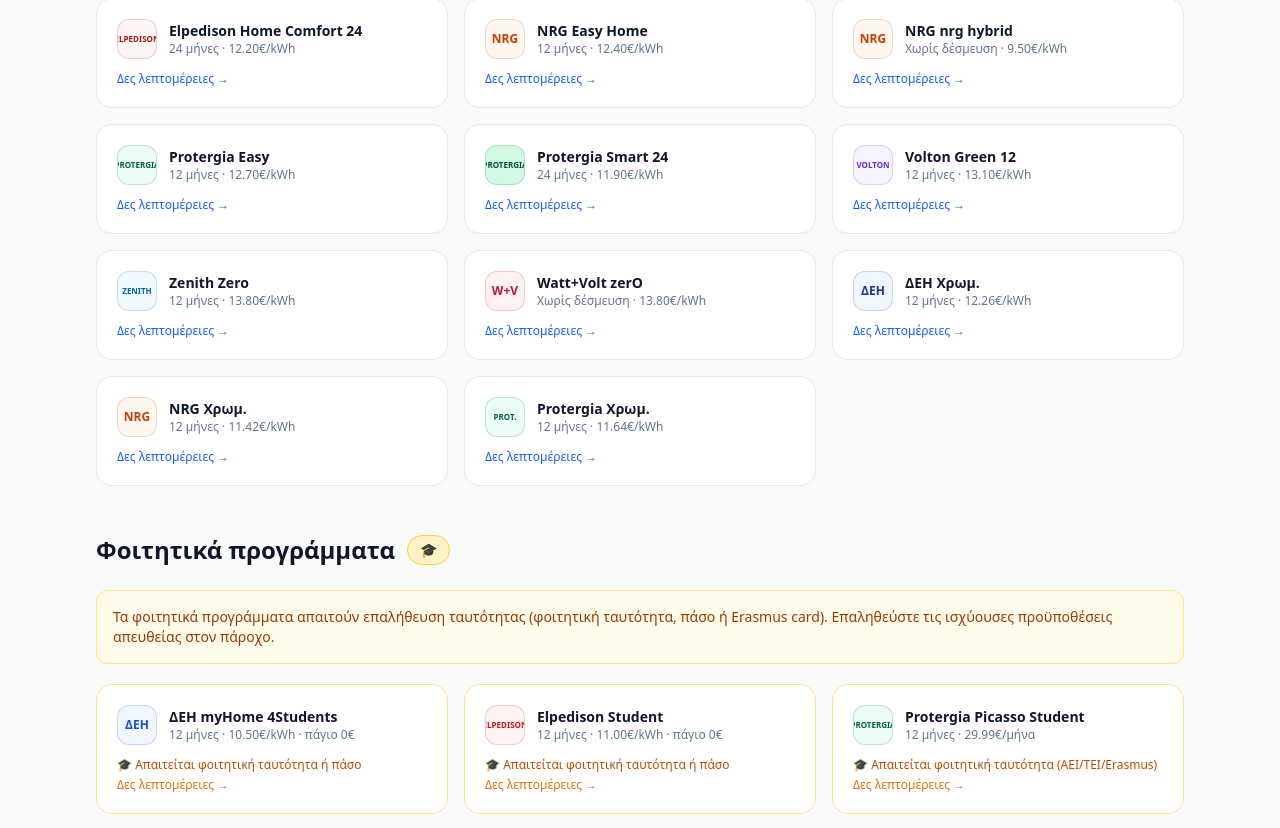
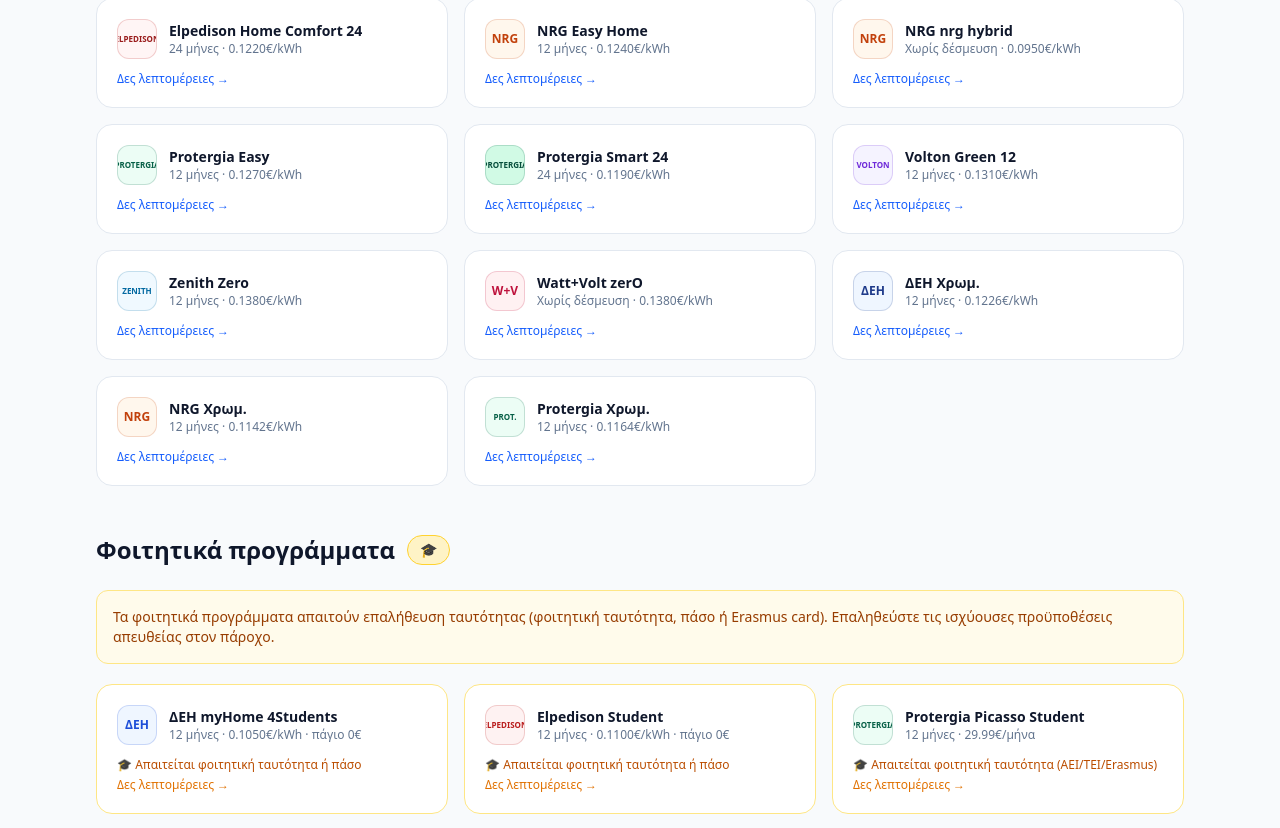
Before and after one commit to ViktorSpyrantis/energy-compare, a Next.js app: page /providers in a window 1280 px wide. Shown: the part 1359-2187 px from the top of the page. Built offline with nearby package versions, Linux system fonts and the light colour scheme.

Commit message:
Fix €/kWh values: remove * 100 multiplier for euro display
The ¢/kWh→€/kWh change didn't adjust the computed values.
Now displays e.g. 0.0950€/kWh instead of 9.50€/kWh.
Also fixes hardcoded strings in provider features.

https://claude.ai/code/session_014A2QEV9hTBPCrh4NBXpbqT

```diff
--- a/src/app/providers/[slug]/page.tsx
+++ b/src/app/providers/[slug]/page.tsx
@@ -269,7 +269,7 @@ export default async function ProviderPage({ params }: Props) {
                     </div>
                     <div>
                       <div className="font-semibold text-slate-900 text-sm">{prog.name}</div>
-                      <div className="text-xs text-slate-500">{prog.contractMonths === 0 ? "Χωρίς δέσμευση" : `${prog.contractMonths}μ`} · {prog.flatMonthlyBill !== undefined ? `${prog.flatMonthlyBill}€/μήνα` : `${(prog.supplyRate * 100).toFixed(2)}€/kWh`}</div>
+                      <div className="text-xs text-slate-500">{prog.contractMonths === 0 ? "Χωρίς δέσμευση" : `${prog.contractMonths}μ`} · {prog.flatMonthlyBill !== undefined ? `${prog.flatMonthlyBill}€/μήνα` : `${prog.supplyRate.toFixed(4)}€/kWh`}</div>
                     </div>
                   </div>
                   <span className="text-teal-600 text-xs font-medium">Δες λεπτομέρειες →</span>
--- a/src/app/providers/page.tsx
+++ b/src/app/providers/page.tsx
@@ -161,7 +161,7 @@ export default function ProvidersPage() {
                         {" · "}
                         {p.flatMonthlyBill !== undefined
                           ? `${p.flatMonthlyBill.toFixed(2)}€/μήνα`
-                          : `${(p.supplyRate * 100).toFixed(2)}€/kWh`}
+                          : `${p.supplyRate.toFixed(4)}€/kWh`}
                       </div>
                     </div>
                   </div>
@@ -214,7 +214,7 @@ export default function ProvidersPage() {
                         {" · "}
                         {p.flatMonthlyBill !== undefined
                           ? `${p.flatMonthlyBill.toFixed(2)}€/μήνα`
-                          : `${(p.supplyRate * 100).toFixed(2)}€/kWh · πάγιο ${p.monthlyFee}€`}
+                          : `${p.supplyRate.toFixed(4)}€/kWh · πάγιο ${p.monthlyFee}€`}
                       </div>
                     </div>
                   </div>
--- a/src/components/ComparisonTable.tsx
+++ b/src/components/ComparisonTable.tsx
@@ -663,7 +663,7 @@ export default function ComparisonTable() {
                                     <span
                                       className={`text-xs font-bold ${zc.text}`}
                                     >
-                                      {(rate * 100).toFixed(1)}€/kWh
+                                      {rate.toFixed(3)}€/kWh
                                     </span>
                                   </div>
                                 );
--- a/src/components/SavingsCalculator.tsx
+++ b/src/components/SavingsCalculator.tsx
@@ -653,8 +653,8 @@ export default function SavingsCalculator({
                             {item.provider.flatMonthlyBill !== undefined
                               ? `Σταθερό ${formatCurrency(item.provider.flatMonthlyBill)}/μήνα (all-in)`
                               : isColored
-                                ? `Μ.ο. ${(item.provider.supplyRate * 100).toFixed(2)}€/kWh · πάγιο ${formatCurrency(item.provider.monthlyFee)}/μήνα`
-                                : `${(item.provider.supplyRate * 100).toFixed(2)}€/kWh · πάγιο ${formatCurrency(item.provider.monthlyFee)}/μήνα`}
+                                ? `Μ.ο. ${item.provider.supplyRate.toFixed(4)}€/kWh · πάγιο ${formatCurrency(item.provider.monthlyFee)}/μήνα`
+                                : `${item.provider.supplyRate.toFixed(4)}€/kWh · πάγιο ${formatCurrency(item.provider.monthlyFee)}/μήνα`}
                           </div>
                         </div>
                       </div>
--- a/src/data/providers.ts
+++ b/src/data/providers.ts
@@ -582,7 +582,7 @@ const rawPrograms: ProgramData[] = [
     supplyRate: 0.095,
     isProgram: true,
     features: [
-      "Σταθερή τιμή 9.5€/kWh για τα πρώτα 150 kWh/μήνα",
+      "Σταθερή τιμή 0.095€/kWh για τα πρώτα 150 kWh/μήνα",
       "Χωρίς δέσμευση ή ρήτρα αποχώρησης",
       "Ιδανικό για μικρά σπίτια & φοιτητές",
       "Mobile app NRG για παρακολούθηση",
@@ -872,7 +872,7 @@ const rawPrograms: ProgramData[] = [
     isProgram: true,
     programEligibility: "Απαιτείται φοιτητική ταυτότητα ή πάσο",
     features: [
-      "Αποτελεσματική τιμή ~9.5€/kWh μετά από έκπτωση 20% συνέπειας",
+      "Αποτελεσματική τιμή ~0.095€/kWh μετά από έκπτωση 20% συνέπειας",
       "Χωρίς συμβατική δέσμευση",
       "Δωρεάν πάγιο καλοκαίρι (Ιούν–Αύγ)",
       "Πρόσθετη έκπτωση 10% με dual energy (ρεύμα+αέριο Zenith)",
```
